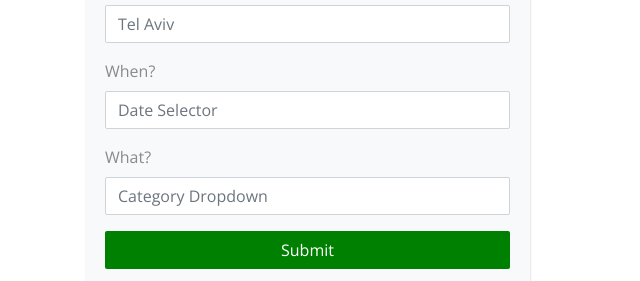
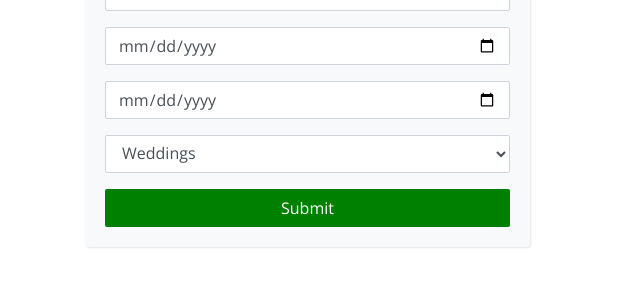
Before and after one commit to jpaulines/rails-date-hiring, a Rails app: page / in a window 1280 px wide. Shown: the part 467-748 px from the top of the page, without its empty margins (0-640 px from the left). Run offline with Rails 7, Linux system fonts and the light colour scheme; style sheets or scripts are compiled from the project's sources; some libraries are stand-ins or nearby versions; some web fonts are replaced.

Commit message:
Finished with form without tags

```diff
--- a/app/views/pages/home.html.erb
+++ b/app/views/pages/home.html.erb
@@ -7,22 +7,51 @@
     <div class="col-12 col-mb-5 col-lg-5">
       <div class="search-show-card">
         <h1>What are you looking for?</h1>
-        <!-- should be a simple form as soon as we have the variables -->
-        <form>
+
+        <%= form_tag events_path, method: :get do %>
           <div class="form-group">
-            <label for="location">Where?</label>
-            <input type="search" class="form-control" id="location-input" aria-describedby="emailHelp" placeholder="Tel Aviv">
+          <%= text_field_tag :city,
+            params[:city],
+            class: "form-control",
+            id: "location-input",
+            placeholder: "Where?"
+          %>
           </div>
           <div class="form-group">
-            <label for="date">When?</label>
-            <input type="password" class="form-control" id="date" placeholder="Date Selector">
+          <%= date_field_tag :start_date,
+            params[:start_date],
+            class: "form-control",
+            placeholder: "Starting when?"
+          %>
           </div>
-           <div class="form-group">
-            <label for="category">What?</label>
-            <input type="password" class="form-control" id="category" placeholder="Category Dropdown">
+          <div class="form-group">
+          <%= date_field_tag :end_date,
+            params[:end_date],
+            class: "form-control",
+            placeholder: "Ending when?"
+          %>
           </div>
-          <button type="submit" class="btn custom">Submit</button>
-        </form>
+          <div class="form-group">
+          <%= select_tag :event_category,
+            raw(
+              "<option>Weddings</option>
+              <option>Barbeques</option>
+              <option>Movies</option>
+              <option>Barbeques</option>
+              <option>Movies</option>
+              <option>Barbeques</option>
+              <option>Movies</option>
+              <option>Museums</option>"
+            ),
+            # params[:event_category],
+            class: "form-control"
+            # placeholder: "What?"
+          %>
+          </div>
+
+          <%= submit_tag "Submit", class: "btn custom" %>
+        <% end %>
+
       </div>
     </div>
   </div>
@@ -61,7 +90,6 @@
             </div>
           </div>
         </div>
-
       </div>
     </div>
   </div>
--- a/config/routes.rb
+++ b/config/routes.rb
@@ -1,5 +1,6 @@
 Rails.application.routes.draw do
   devise_for :users
   root to: 'pages#home'
+  resources :events, only: [ :index ]
   # For details on the DSL available within this file, see http://guides.rubyonrails.org/routing.html
 end
--- a/package.json
+++ b/package.json
@@ -5,6 +5,7 @@
     "@rails/webpacker": "^4.0.7",
     "bootstrap": "^4.3.1",
     "jquery": "^3.4.1",
+    "pikaday": "^1.8.0",
     "places.js": "^1.16.4",
     "popper.js": "^1.15.0"
   },
```
Also changed, not shown: 1 other file.
